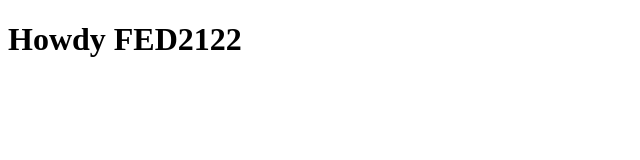
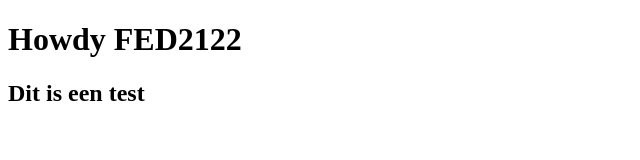
Before and after one commit to reiniervdvelden/FED_cmd, a plain HTML site: page basiswebsite/index.html in a window 1280 px wide. Shown: the whole page, without its empty margins (0-640 px from the left). Drawn offline with Linux system fonts and the light colour scheme.

Commit message:
Update index.html
test

```diff
--- a/basiswebsite/index.html
+++ b/basiswebsite/index.html
@@ -14,6 +14,7 @@
 
 <body>
 	<h1>Howdy FED2122</h1>
+	<h2>Dit is een test</h2>
 
 	<script src="scripts/script.js"></script>
 </body>
```
